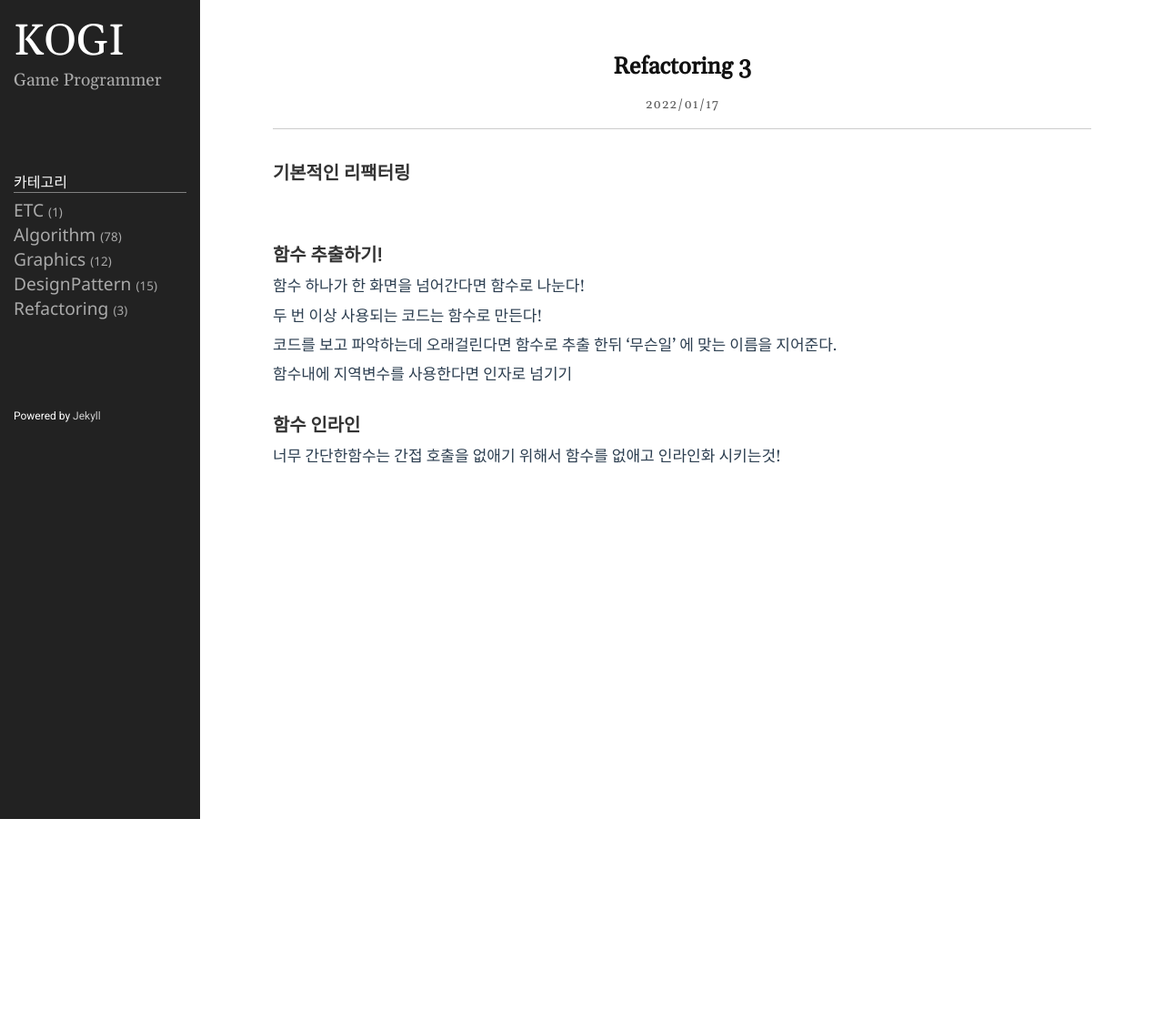
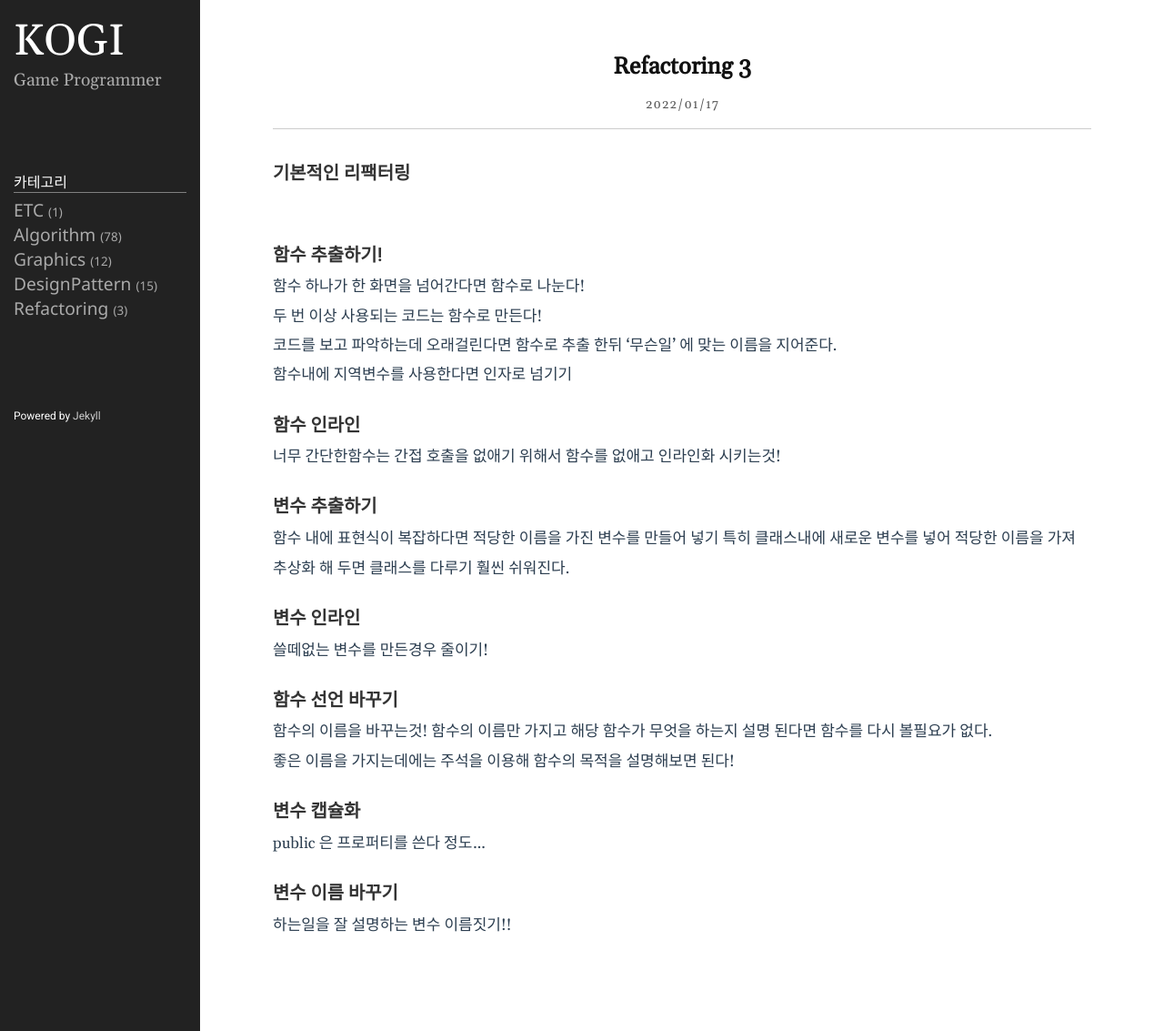
Before and after one commit to rrd0627/rrd0627.github.io, a Jekyll site: the page built from _posts/2022-01-17-Refactoring3.markdown, in a window 1280 px wide. Shown: the whole page at 91% size. Built offline with Jekyll 4.4.1, drawn with Linux system fonts in a browser that asks for light colours; before the commit the page ends 900 px from its top, so only the background shows below that.

Commit message:
Refactoring

```diff
--- a/_posts/2022-01-17-Refactoring3.markdown
+++ b/_posts/2022-01-17-Refactoring3.markdown
@@ -24,3 +24,28 @@ category: Refactoring
 ### 함수 인라인
 
 너무 간단한함수는 간접 호출을 없애기 위해서 함수를 없애고 인라인화 시키는것!
+
+
+### 변수 추출하기
+
+함수 내에 표현식이 복잡하다면 적당한 이름을 가진 변수를 만들어 넣기
+특히 클래스내에 새로운 변수를 넣어 적당한 이름을 가져 추상화 해 두면 클래스를 다루기 훨씬 쉬워진다.
+
+### 변수 인라인
+
+쓸떼없는 변수를 만든경우 줄이기!
+
+### 함수 선언 바꾸기
+
+함수의 이름을 바꾸는것!
+함수의 이름만 가지고 해당 함수가 무엇을 하는지 설명 된다면 함수를 다시 볼필요가 없다.
+
+좋은 이름을 가지는데에는 주석을 이용해 함수의 목적을 설명해보면 된다!
+
+### 변수 캡슐화
+
+public 은 프로퍼티를 쓴다 정도...
+
+### 변수 이름 바꾸기
+
+하는일을 잘 설명하는 변수 이름짓기!!
```
Also changed, not shown: README.md.
